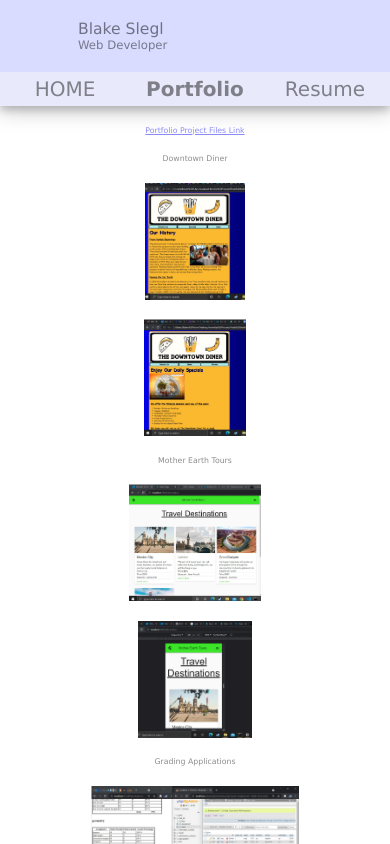
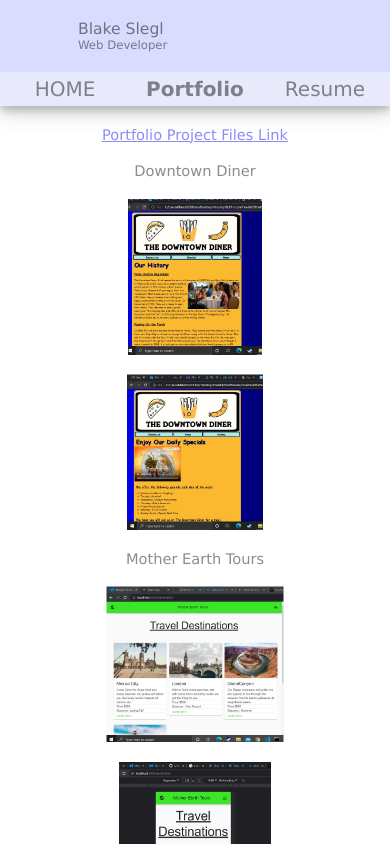
Before and after one commit to bbobsillypants/web_host_deploymeny_resume, a React (Create React App) app in the folder blakeportfolio/: page /App in a window 390 px wide. Shown: the top 844 px of the page. Built offline with nearby package versions, Linux system fonts and the light colour scheme.

Commit message:
changes 3

```diff
--- a/blakeportfolio/src/App.css
+++ b/blakeportfolio/src/App.css
@@ -63,6 +63,23 @@
               margin-top: 5vw;
             }
 
+            .FaceImage{
+
+              padding-left:5%;
+              padding-right:5%;
+
+              padding-top: 5%;
+              height: 30vw;
+              display: block;
+              margin-left: auto;
+              margin-right: auto;
+              border-radius: 4px;
+
+
+
+            }
+
+
             }
 
             /* (Mobile)If the screen size is 600px wide or less, set the font-size of <div> to 30px */
@@ -78,13 +95,30 @@
             .titleD{
               color: black;
               opacity: 0.45;
-              font-size: 2vw;
+              font-size: 3.75vw;
               font-family: verdana;
               width: 90%;
               text-align:center;
               margin-left:5%;
               margin-top: 5vw;
             }
+
+            .FaceImage{
+
+              padding-left:5%;
+              padding-right:5%;
+
+              padding-top: 5%;
+              height: 40vw;
+              display: block;
+              margin-left: auto;
+              margin-right: auto;
+              border-radius: 4px;
+
+
+
+            }
+
 
             }
 
@@ -228,11 +262,11 @@
                 background-color:gray;
 
             }
-
+            /*
             .FaceImage{
               /*width: 21vw;
               padding:1vw;
-              */
+              *
               padding-left:5%;
               padding-right:5%;
 
@@ -246,3 +280,4 @@
 
 
             }
+            */
```
